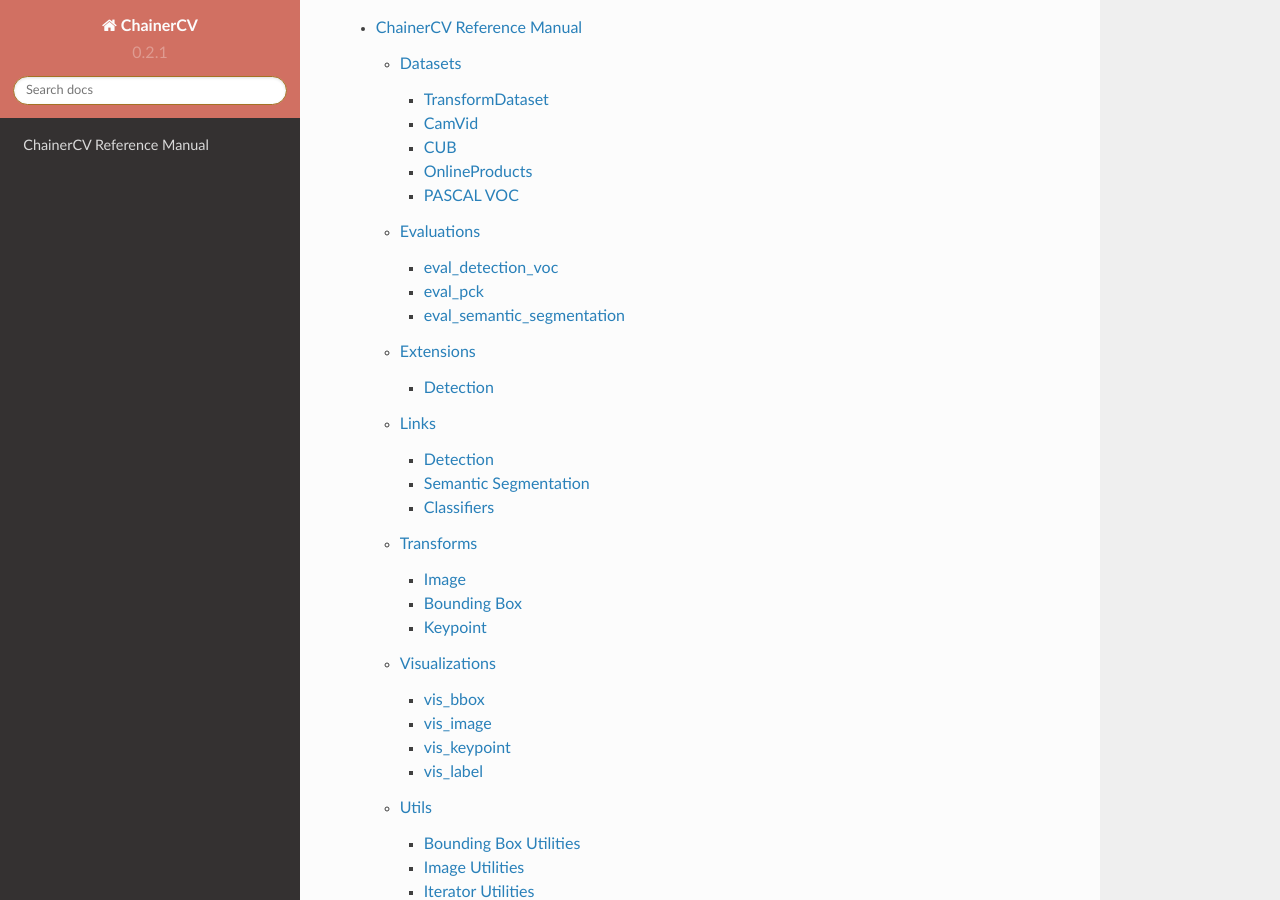
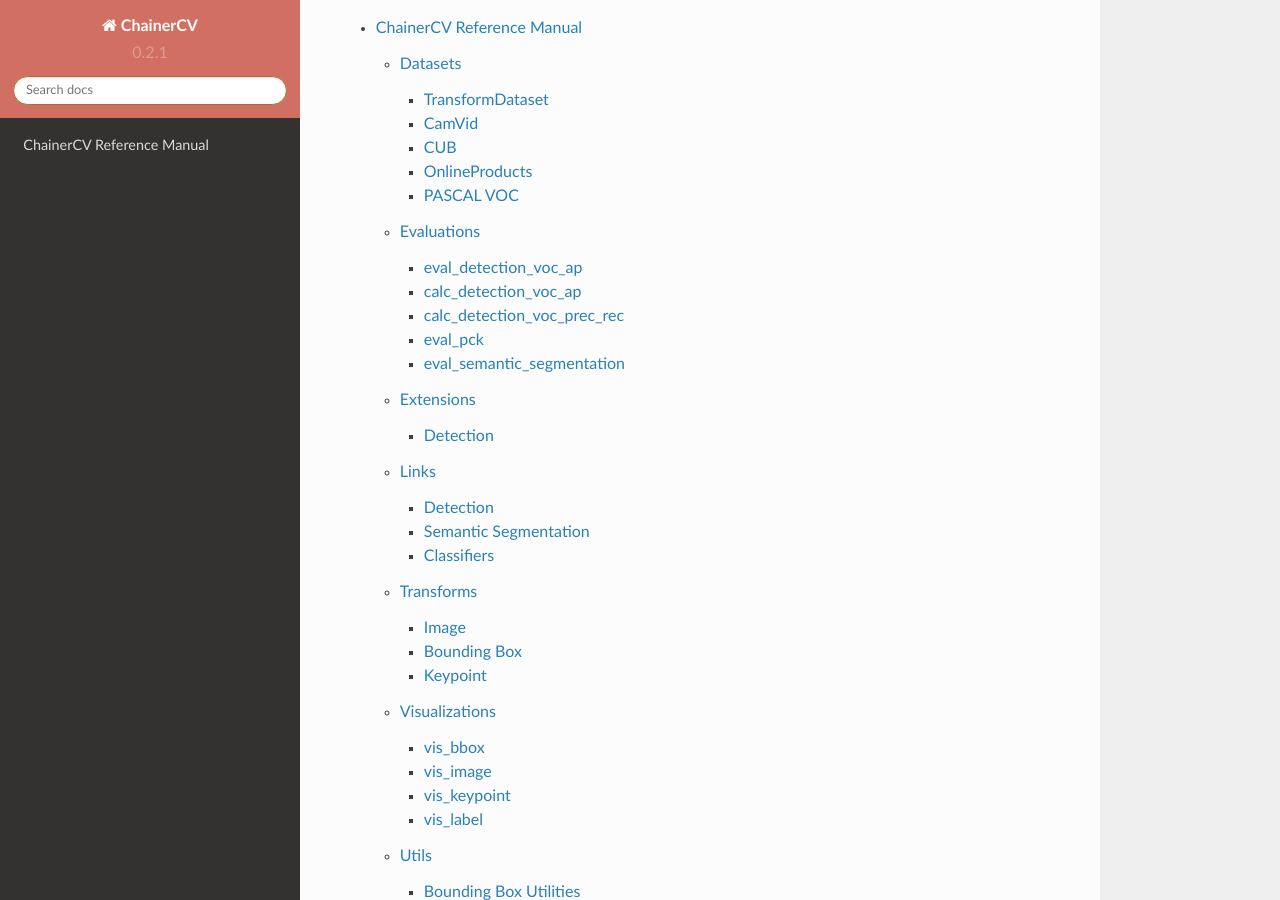
Before and after one commit to chainer/chainercv, a Sphinx documentation site: the page built from docs/source/index.rst, in a window 1280 px wide and 900 px high, scrolled down 969 px. Built offline with Sphinx 7.4.7 and the Read the Docs theme 2.0.0, drawn with Linux system fonts in a browser that asks for light colours.

Commit message:
add to rst

```diff
--- a/docs/source/reference/evaluations.rst
+++ b/docs/source/reference/evaluations.rst
@@ -4,9 +4,17 @@
 .. module:: chainercv.evaluations
 
 
-eval_detection_voc
-~~~~~~~~~~~~~~~~~~
-.. autofunction:: eval_detection_voc
+eval_detection_voc_ap
+~~~~~~~~~~~~~~~~~~~~~
+.. autofunction:: eval_detection_voc_ap
+
+calc_detection_voc_ap
+~~~~~~~~~~~~~~~~~~~~~
+.. autofunction:: calc_detection_voc_ap
+
+calc_detection_voc_prec_rec
+~~~~~~~~~~~~~~~~~~~~~~~~~~~
+.. autofunction:: calc_detection_voc_prec_rec
 
 
 eval_pck
```
